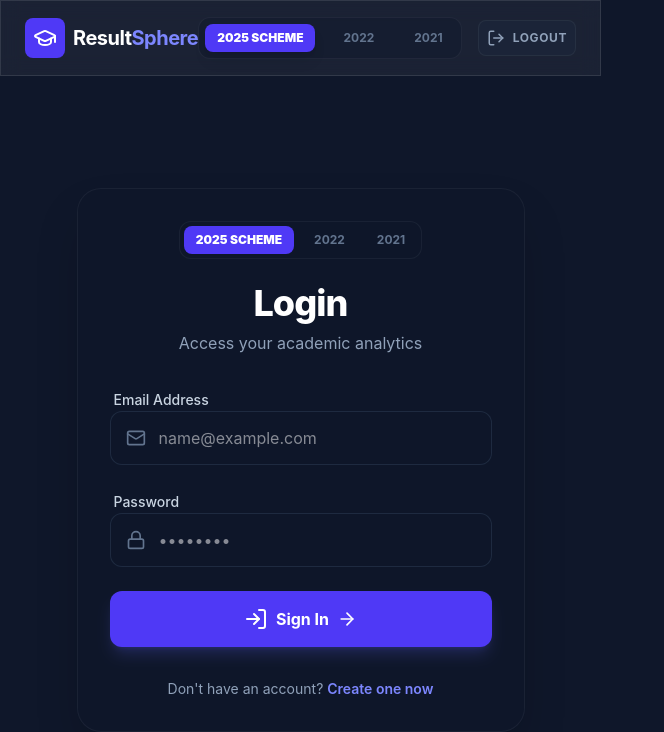
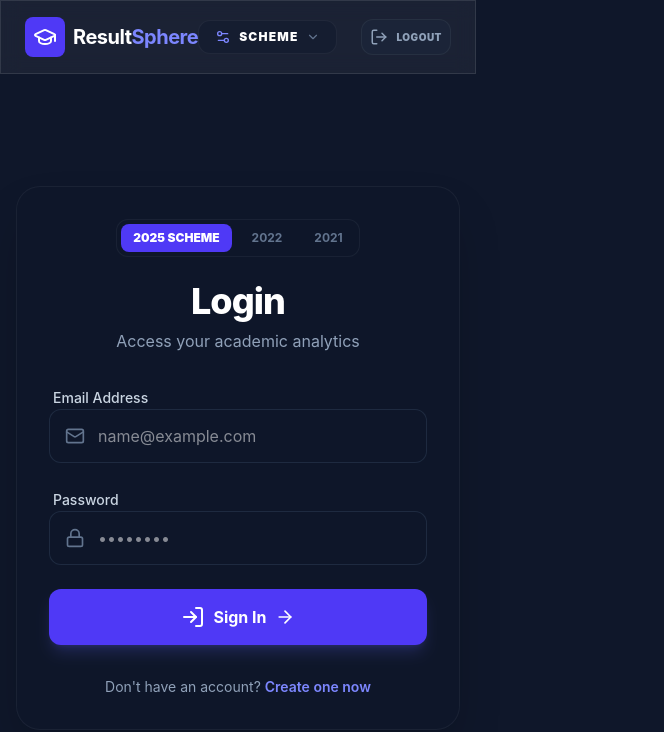
Before and after one commit to sri-1406/Student-Result-Analysis, a React (Vite) app in the folder client/: page /login in a window 1280 px wide. Shown: the top 732 px of the page, without its empty margins (0-664 px from the left). Built offline with nearby package versions, Linux system fonts and the light colour scheme.

Commit message:
consolidated_scheme_selection_button

```diff
--- a/client/src/components/layout/Navbar.jsx
+++ b/client/src/components/layout/Navbar.jsx
@@ -1,7 +1,16 @@
+import { useState } from 'react';
 import { Link } from 'react-router-dom';
-import { LayoutDashboard, GraduationCap, BarChart3, LogOut } from 'lucide-react';
+import {
+  LayoutDashboard, GraduationCap, BarChart3, LogOut,
+  ChevronDown, Settings2, CheckCircle2
+} from 'lucide-react';
 
 const Navbar = () => {
+  const [showSchemes, setShowSchemes] = useState(false);
+  const [activeScheme, setActiveScheme] = useState('2025');
+
+  const schemes = ['2025', '2022', '2021'];
+
   return (
     <nav className="sticky top-0 z-50 glass border-b border-indigo-500/10 px-6 py-4">
       <div className="container mx-auto flex items-center justify-between">
@@ -14,16 +23,39 @@ const Navbar = () => {
           </span>
         </Link>
 
-        <div className="flex items-center gap-4">
-          <div className="hidden md:flex items-center gap-4 bg-slate-900/40 p-1.5 rounded-xl border border-white/5">
-            <button className="px-3 py-1.5 bg-indigo-600 text-white text-xs font-black rounded-lg shadow-lg">2025 SCHEME</button>
-            <button className="px-3 py-1.5 text-slate-500 hover:text-white text-xs font-bold transition-all">2022</button>
-            <button className="px-3 py-1.5 text-slate-500 hover:text-white text-xs font-bold transition-all">2021</button>
+        <div className="flex items-center gap-6">
+          <div className="relative group">
+            <button
+              onClick={() => setShowSchemes(!showSchemes)}
+              className="flex items-center gap-2 bg-slate-900/40 hover:bg-slate-800/60 text-white px-4 py-2 rounded-xl border border-white/5 transition-all font-black text-xs uppercase tracking-widest ring-indigo-500/20 hover:ring-4"
+            >
+              <Settings2 size={16} className="text-indigo-400" />
+              <span>Scheme</span>
+              <ChevronDown size={14} className={`text-slate-500 transition-transform duration-300 ${showSchemes ? 'rotate-180' : ''}`} />
+            </button>
+
+            {showSchemes && (
+              <div className="absolute top-full mt-2 right-0 w-48 glass-dark border border-white/10 rounded-2xl p-2 shadow-2xl animate-in fade-in slide-in-from-top-2 duration-200">
+                {schemes.map(year => (
+                  <button
+                    key={year}
+                    onClick={() => {
+                      setActiveScheme(year);
+                      setShowSchemes(false);
+                    }}
+                    className={`w-full flex items-center justify-between px-4 py-3 rounded-xl text-xs font-black transition-all ${activeScheme === year ? 'bg-indigo-600 text-white' : 'text-slate-400 hover:bg-white/5 hover:text-white'}`}
+                  >
+                    <span>{year} SCHEME</span>
+                    {activeScheme === year && <CheckCircle2 size={14} />}
+                  </button>
+                ))}
+              </div>
+            )}
           </div>
 
-          <button className="flex items-center gap-2 text-slate-400 hover:text-red-400 transition-colors bg-slate-800/50 p-2 rounded-lg border border-white/5">
-            <LogOut size={18} />
-            <span className="font-bold text-xs uppercase tracking-wider">Logout</span>
+          <button className="flex items-center gap-2 text-slate-400 hover:text-red-400 transition-colors bg-slate-800/50 p-2 rounded-xl border border-white/5 group">
+            <LogOut size={18} className="group-hover:rotate-12 transition-transform" />
+            <span className="font-black text-[10px] uppercase tracking-wider">Logout</span>
           </button>
         </div>
       </div>
```
